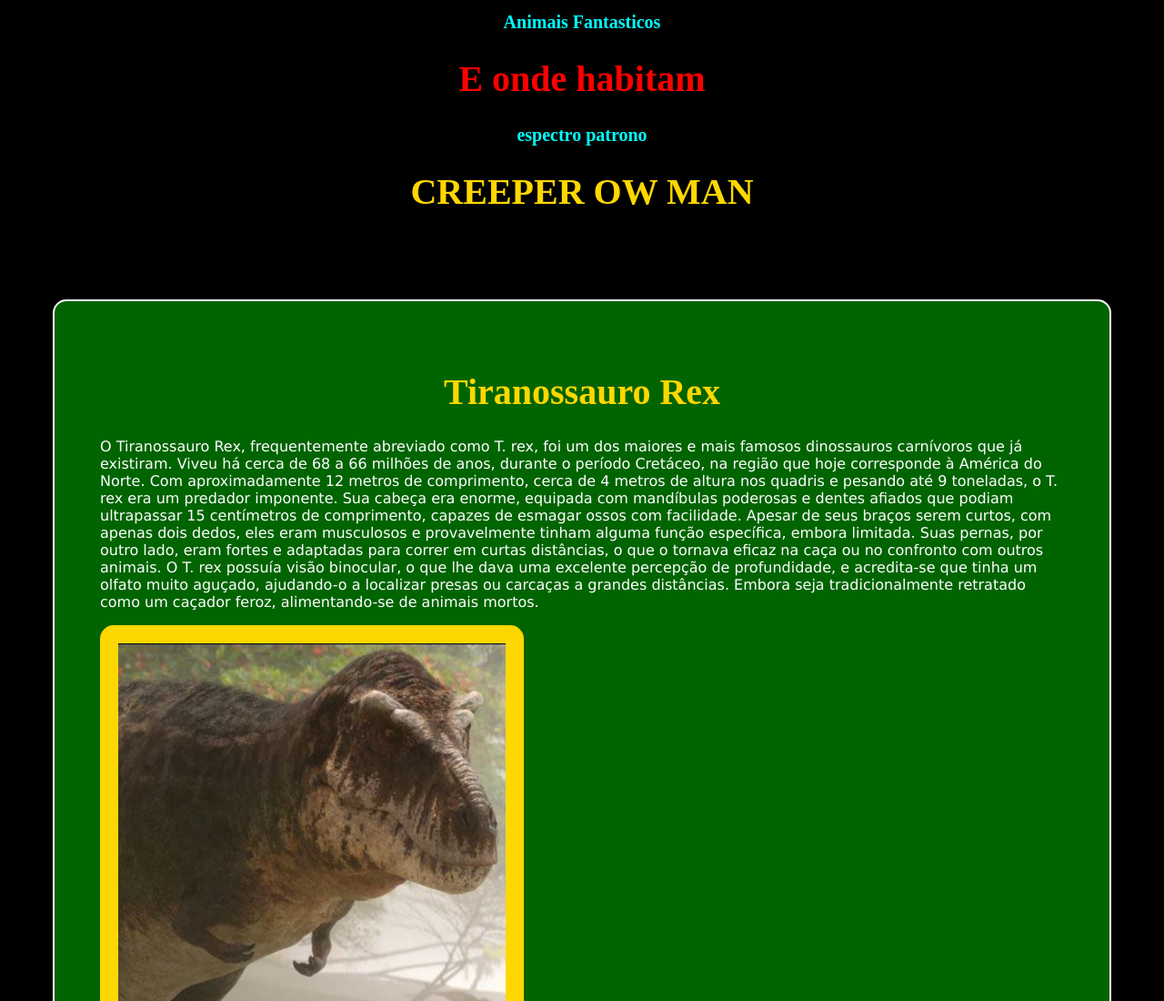
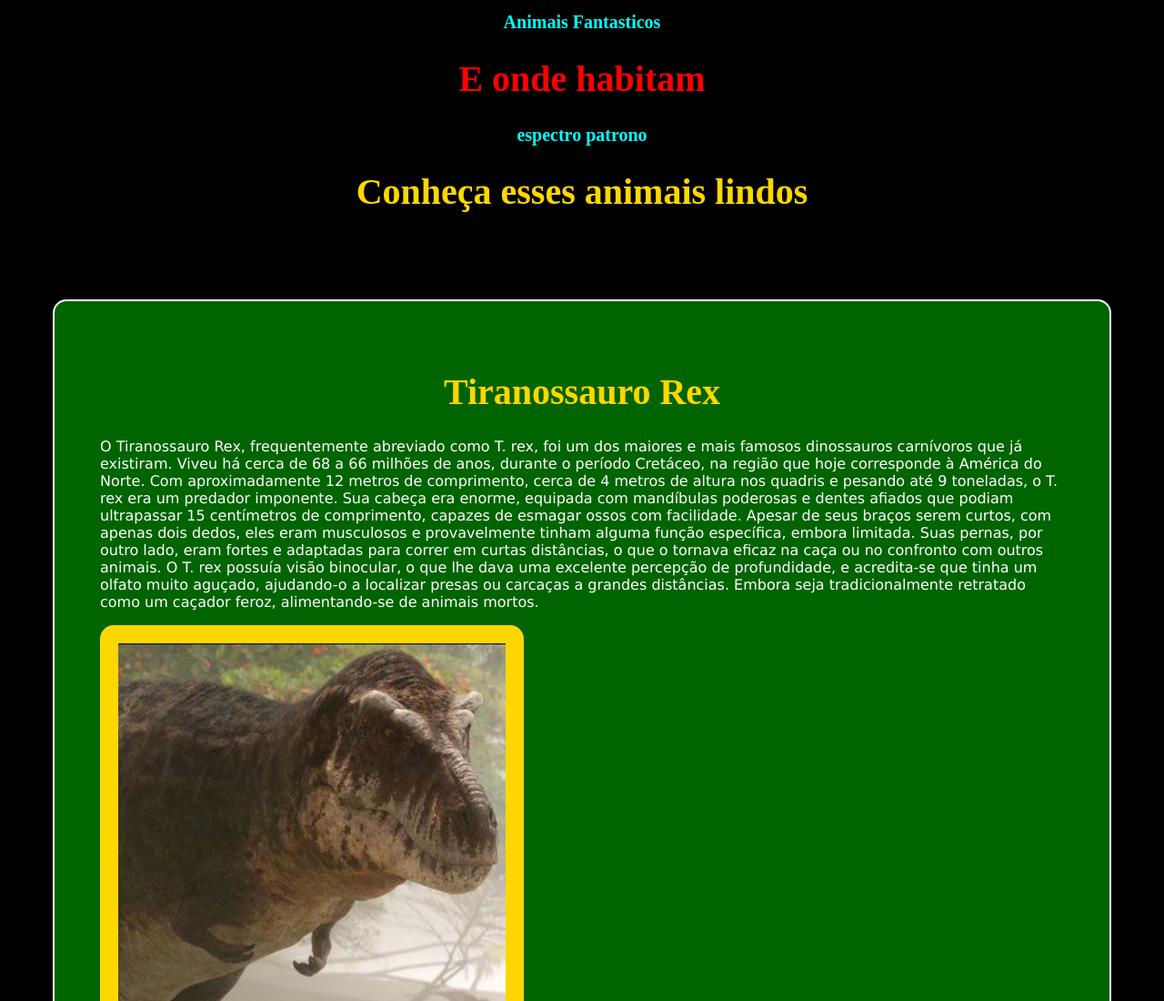
Before and after one commit to Vitor-Bianchini-Viaro/aula02html, a plain HTML site: page index.html in a window 1280 px wide. Shown: the top 1100 px of the page at 91% size. Drawn offline with Linux system fonts and the light colour scheme.

Commit message:
mudei um dos subtitulos

```diff
--- a/index.html
+++ b/index.html
@@ -10,7 +10,7 @@
     <h1>Animais Fantasticos</h1>
     <h1 class="titulo">E onde habitam</h1>
     <h1>espectro patrono</h1>
-    <h1 class="subtitulo">CREEPER OW MAN</h1>
+    <h1 class="subtitulo">Conheça esses animais lindos</h1>
 <br/>
  <div class="qualquer">
     <h1 class="C">Tiranossauro Rex</h1>
```
